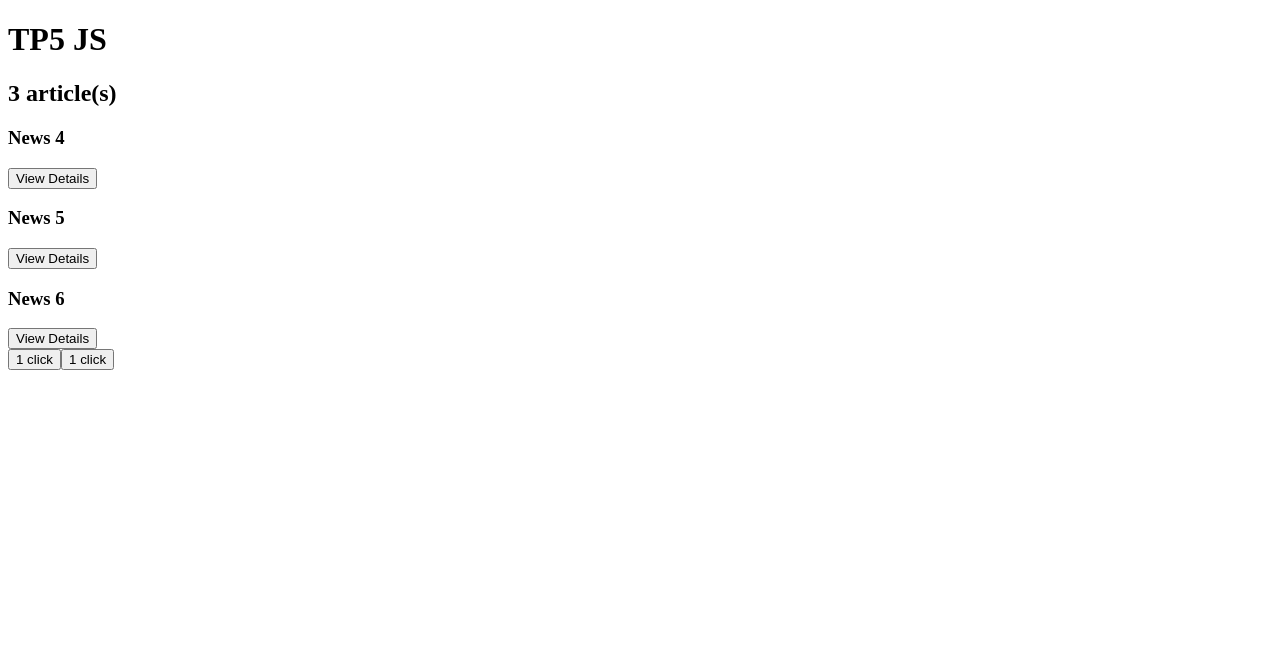
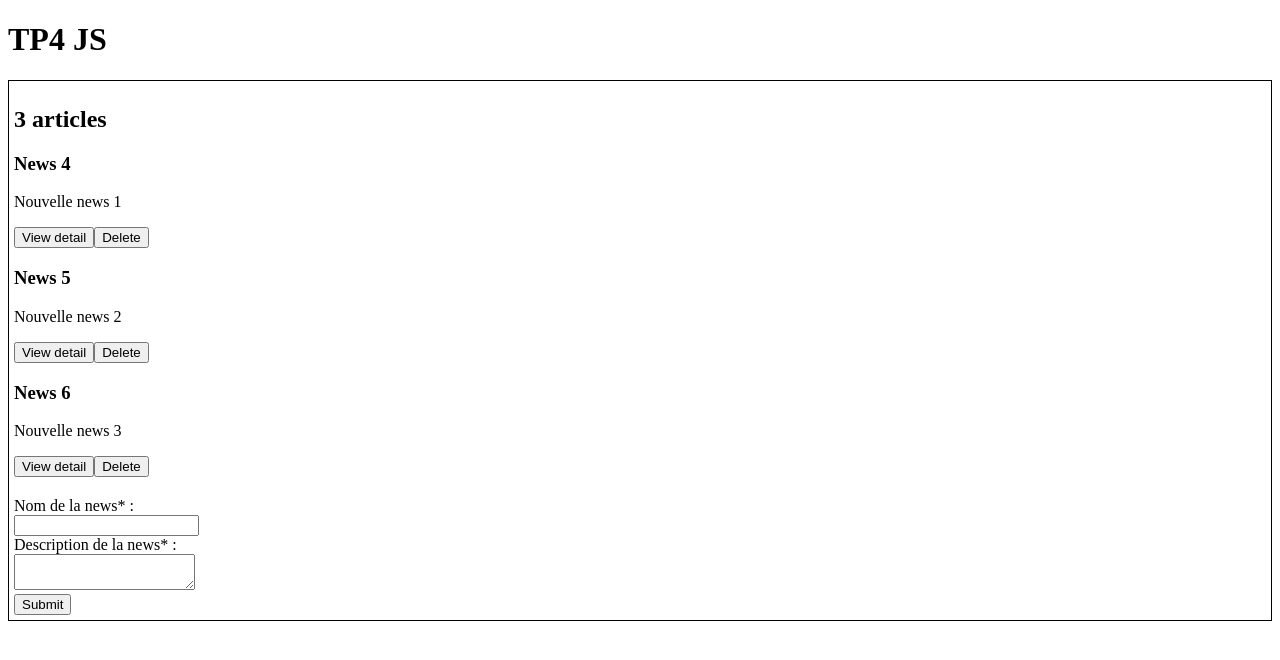
Before and after one commit to Jami-INF/JS-tp-2a-p3, a plain HTML site: page tp-4_Jami-infante/view/index.html in a window 1280 px wide. Drawn offline with nearby package versions, Linux system fonts and the light colour scheme.

Commit message:
debut TP4 sans component

```diff
--- a/tp-4_Jami-infante/dist/js/const.js
+++ b/tp-4_Jami-infante/dist/js/const.js
@@ -1,5 +1,8 @@
-const ALLNEWJSON = [
+const TITLEPLACEHOLDER = 'title placeholder';
+const ALLNEWSJSON = [
     {"id":"article-4","title":"News 4","description":"Nouvelle news 1"},
     {"id":"article-5","title":"News 5","description":"Nouvelle news 2"},
     {"id":"article-6","title":"News 6","description":"Nouvelle news 3"}
+
+
 ];
--- a/tp-4_Jami-infante/dist/js/main.js
+++ b/tp-4_Jami-infante/dist/js/main.js
@@ -1,51 +1,88 @@
 Vue.createApp({
-    data(){
-        return{
-            title:'TP5 JS',
+    data() {
+        return {
+            title: 'TP4 JS'
         }
     }
 }).mount('h1');
 
 Vue.createApp({
-    data(){
-        return{
-            counter: 0,
-            articles : this.getArticles()
+    data() {
+        return {
+            articles: this.getArticles(),
+
+            errorMessage: null,
+            errorMessageColor: null,
+            descriptionToAdd: null
         }
     },
-    computed:{
-        getNbArticles(){
+    computed: {
+        getNbArticles() {
             return this.articles.length;
         },
+        articleVar() {
+            if(this.articles.length > 1) {
+                return 'articles';
+            } else {
+                return 'article';
+            }
+        }
     },
-    methods:{
-        viewDetailArticle(article){
-            console.log(article.title);
+    methods: {
+        getArticles() {
+            return ALLNEWSJSON;
         },
-        getArticles(){
-            return ALLNEWJSON;
+        viewDetailArticle(article) {
+            console.log(article.description);
         },
-        addArticle(title, description){
-            this.articles.push({title: title, description, description})
+        deleteArticle(article) {
+            this.articles.pop(article);
+            this.errorMessageColor = 'green';
+            this.errorMessage = 'Article supprimé avec succès';
+        },
+        //autre syntaxe pour déclarer une fonction
+        addArticle: function(event) {
+            //console.log(this.titleToAdd);
+            //console.log(this.descriptionToAdd);
+
+            this.errorMessage = null;
+
+            if (this.titleToAdd && this.titleToAdd !== '') {
+                if(this.descriptionToAdd && this.descriptionToAdd !== '') {
+                    //console.log(this.titleToAdd);
+                    //console.log(this.descriptionToAdd);
+                    this.articles.push({ title: this.titleToAdd, description: this.descriptionToAdd });
+                    this.titleToAdd = null;
+                    this.descriptionToAdd = null;
+                    this.errorMessageColor = 'green';
+                    this.errorMessage = 'Article ajouté avec succès';
+                } else {
+                    this.errorMessageColor = 'red';
+                    this.errorMessage = 'Veuillez saisir une description';
+                }
+            } else {
+                this.errorMessageColor = 'red';
+                this.errorMessage = 'Le titre doit être renseigné';
+            }
+            //console.log(this.articles);
+            event.preventDefault();
         }
     }
 }).mount('#news');
 
 Vue.createApp({
-    data(){
-        return{
-            counter:1,
+    data() {
+        return {
+            counter: 1
         }
     },
-    methods:{
-        increment(){
+    methods: {
+        increment() {
             this.counter++;
         },
-        decrement(){
-            this.counter--;
+        decrement() {
+            if (this.counter > 0)
+                this.counter--;
         }
-
     }
-
-
-}).mount('#click')
+}).mount('#click');
--- /dev/null
+++ b/tp-4_Jami-infante/dist/js/vue-component.js
@@ -0,0 +1,42 @@
+const newsTemplate = `<article>
+			              <h3  class="title" :style="cliquer ? { 'color': 'green'} : {'color': 'red'}">{{ article.title }}</h3>
+                          <p>{{ article.description }}</p>
+			              <button @click="changerTitre(article.description)">View detail</button>
+		              </article>`;
+
+const newsComponent = {
+    props: ['article'],
+    data: function() {
+        return {
+            cliquer: false,
+        }
+
+    },
+    template: newsTemplate,
+    methods: {
+        changerTitre: function(desc) {
+            this.cliquer = !this.cliquer
+            console.log(desc)
+        }
+    }
+};
+
+const ArticleVue = {
+    data() {
+        let articles = JSON.parse(ALLNEWSJSON);
+        let counter = articles.length;
+        let title = 'article';
+
+        if (counter > 1)
+            title = 'articles';
+
+        return {
+            counter: counter,
+            title: title,
+            articles: articles,
+        };
+
+    }
+};
+
+Vue.createApp(ArticleVue).component('news-item', newsComponent).mount('#newsVue');
--- a/tp-4_Jami-infante/view/index.html
+++ b/tp-4_Jami-infante/view/index.html
@@ -2,33 +2,57 @@
 <html>
 
 <head>
-    <meta charset="utf-8" />
+    <meta charset="UTF-8">
+
     <script src="https://unpkg.com/vue@3"></script>
+
+    <style>
+        section {
+            padding: 5px;
+            margin-bottom: 20px;
+            border: 1px solid #000;
+        }
+
+        form {
+            margin-top: 20px;
+        }
+    </style>
 </head>
 
 <body>
-    <h1 class="title">{{title}}</h1>
+    <h1>{{ title }}</h1>
 
     <section id="news">
-        <h2 id="titleNews" class="text-center">
-            {{ getNbArticles }} article(s)
+        <h2 v-if="getNbArticles" id="titleNews" class="text-center">
+            {{ getNbArticles }} {{articleVar}}
         </h2>
-        <article v-for="article in articles">
-            <h3 class="title">{{article.title}}</h3>
-            <button @click="viewDetailArticle(article)">View Details</button>
+
+
+        <article v-if="getNbArticles" v-for="article in articles">
+            <h3 class="title">{{ article.title }}</h3>
+            <p class="Description">{{ article.description }}</p>
+            <button @click="viewDetailArticle(article)">View detail</button>
+            <button @click="deleteArticle(article)">Delete</button>
         </article>
-    </section>
 
-    <section id="click">
-        <button @click="increment">
-            {{ counter }} click
-        </button>
-        <button @click="decrement">
-            {{ counter }} click
-        </button>
+        <form @submit="addArticle">
+            <p :style="{ color: errorMessageColor}">{{ errorMessage }}</p>
+
+            <label>Nom de la news* :</label><br/>
+            <input v-model="titleToAdd" name="titleToAdd" type="text" /><br/>
+
+            <label>Description de la news* :</label><br/>
+            <textarea v-model="descriptionToAdd" name="descriptionToAdd"></textarea><br/>
+
+            <input type="submit" name="addNewsBtn" />
+
+        </form>
     </section>
 </body>
-<script src = "../dist/js/const.js"></script>
+
+<script src="../dist/js/const.js"></script>
 <script src="../dist/js/main.js"></script>
+<script src="../dist/js/vue-component.js"></script>
+
 
 </html>
```
